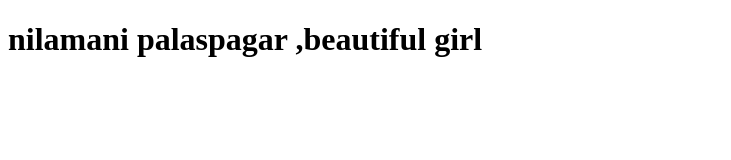
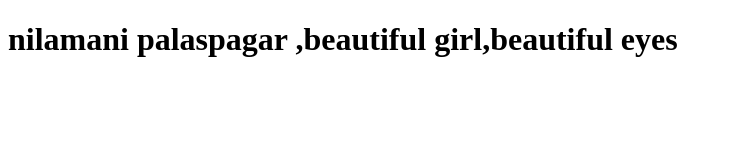
Before and after one commit to NilamaniPalaspagar/kumar_repo, a plain HTML site: page index.html in a window 1280 px wide. Shown: the whole page, without its empty margins (0-731 px from the left). Drawn offline with Linux system fonts and the light colour scheme.

Commit message:
first v4 of index.html

```diff
--- a/index.html
+++ b/index.html
@@ -6,7 +6,7 @@
   <title>Document</title>
 </head>
 <body>
-  <h1>nilamani palaspagar ,beautiful girl
+  <h1>nilamani palaspagar ,beautiful girl,beautiful eyes
 
   </h1>
 
```
